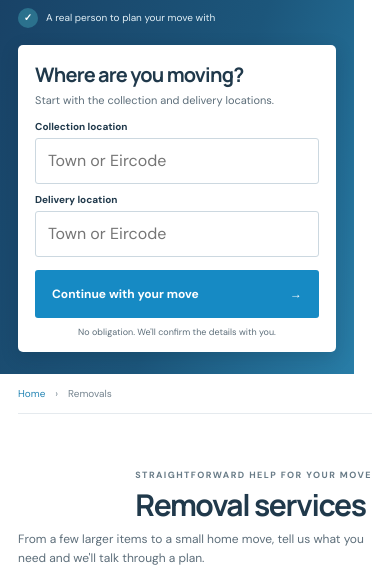
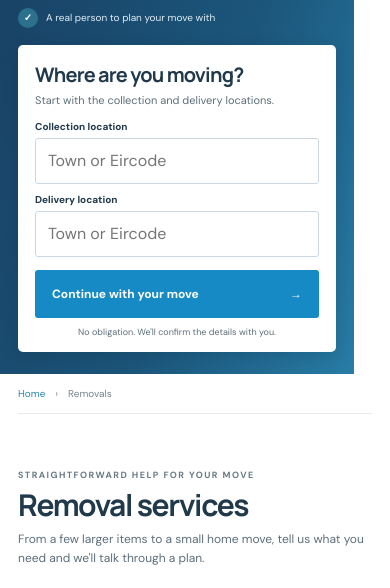
Before and after one commit to ryderwebsolutions/bigal, a plain HTML site: page index.html in a window 390 px wide. Shown: the part 233-821 px from the top of the page. Drawn offline with Linux system fonts and the light colour scheme.

Commit message:
a header

```diff
--- a/styles.css
+++ b/styles.css
@@ -368,6 +368,10 @@ body { background: #fff; color: var(--ink); }
 }
 
 @media (max-width: 680px) {
+  .section-heading { width: 100%; align-items: flex-start; text-align: left; }
+  .section-heading > div { width: 100%; }
+  .section-heading .eyebrow { justify-content: flex-start; }
+  .section-heading h2 { text-align: left; }
   .section-wrap, .header-inner { width: calc(100% - 36px); }
   .hero-inner { width: 100%; min-height: 0; padding: 25px 18px 22px; gap: 17px; }
   .hero-copy { padding: 0; }
@@ -430,3 +434,10 @@ body { background: #fff; color: var(--ink); }
   .hero.section-wrap { width: 100%; }
   .hero-inner { width: 100%; padding-inline: 15px; }
 }
+
+@media (max-width: 680px) {
+  .section-heading { align-items: flex-start; text-align: left; }
+  .section-heading > div { width: 100%; }
+  .section-heading .eyebrow { justify-content: flex-start; }
+  .section-heading h2 { text-align: left; }
+}
```
